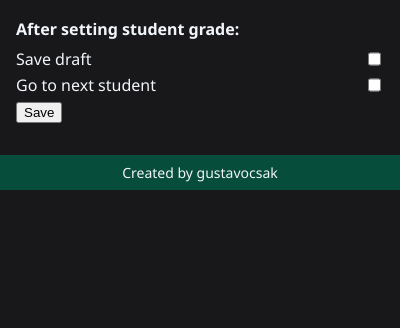
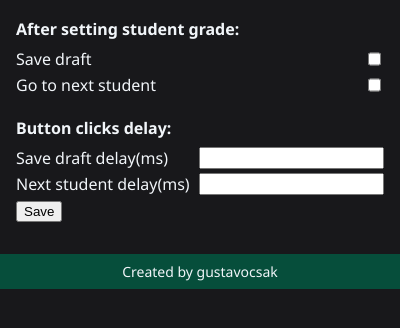
Before and after one commit to gustavocsak/groder, a browser extension: page src/popup.html in a window 400 px wide. Shown: the part 72-400 px from the top of the page. Drawn offline with Linux system fonts and the light colour scheme.

Commit message:
feat: delay options in popup

```diff
--- a/src/popup.html
+++ b/src/popup.html
@@ -30,8 +30,21 @@
           <input type="checkbox" id="nextStudent" name="nextStudent" />
         </div>
 
+        <div class="form-section-name">
+          <h4>Button clicks delay:</h4>
+        </div>
+        <div class="form-group">
+          <label for="saveDraftDelay">Save draft delay(ms)</label>
+          <input type="number" id="saveDraftDelay" name="saveDraftDelay" />
+        </div>
+        <div class="form-group">
+          <label for="nextStudentDelay">Next student delay(ms)</label>
+          <input type="number" id="nextStudentDelay" name="nextStudentDelay" />
+        </div>
+
         <button type="submit">Save</button>
       </form>
+
       <p id="status"></p>
 
       <script src="popup.js"></script>
--- a/src/popup.js
+++ b/src/popup.js
@@ -3,7 +3,8 @@ document.addEventListener("DOMContentLoaded", function () {
   const status = document.getElementById("status");
 
   browser.storage.local.get(["saveDraft", "nextStudent"], (result) => {
-    document.getElementById("saveDraft").value = result.saveDraft || "system";
+    document.getElementById("saveDraft").checked = result.saveDraft || false;
+    document.getElementById("saveDraft").disabled = result.nextStudent;
     document.getElementById("nextStudent").checked =
       result.nextStudent || false;
   });
@@ -13,7 +14,7 @@ document.addEventListener("DOMContentLoaded", function () {
 
     const status = document.getElementById("status");
 
-    const saveDraft = document.getElementById("saveDraft").value;
+    const saveDraft = document.getElementById("saveDraft").checked;
     const nextStudent = document.getElementById("nextStudent").checked;
 
     browser.storage.local.set(
```
Also changed, not shown: package.json (+7 -0 lines).
